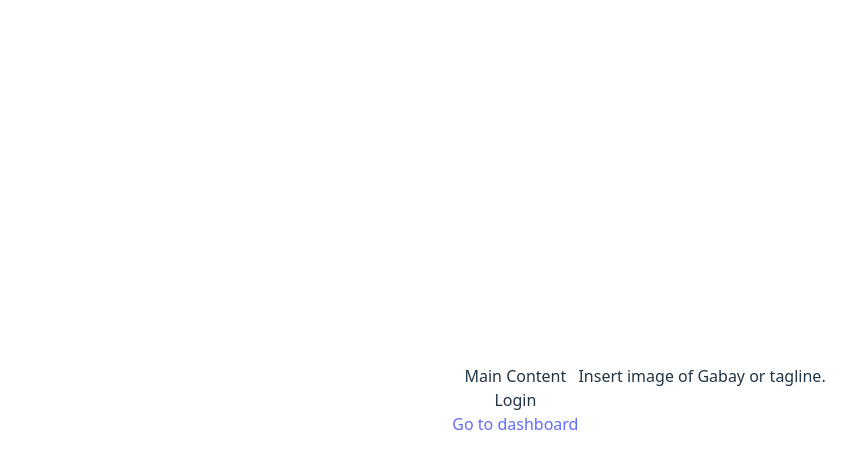
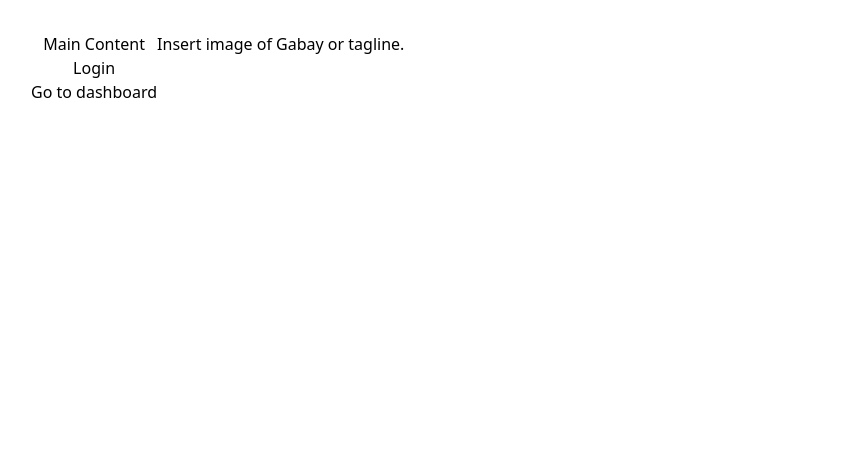
Before and after one commit to qu1r0ra/gabay-inventory-system, a React (Vite) app: page / in a window 1280 px wide. Shown: the top 468 px of the page, without its empty margins (1-857 px from the left). Built offline with nearby package versions, Linux system fonts and the light colour scheme.

Commit message:
fix: updated custom colors

```diff
--- a/src/index.css
+++ b/src/index.css
@@ -1,77 +1,9 @@
 @import url('https://fonts.googleapis.com/css2?family=Poppins:wght@400;600;700&family=Work+Sans:wght@400;600;700&display=swap');
 @import "tailwindcss";
 @theme {
-  --color-primary: #a51f35;
-  --color-secondary: #ffc724;
+  --color-primary: #731323;
+  --color-secondary: #a51f35;
+  --color-accent: #ffc724;
   --font-Poppins: "Poppins", sans-serif;
   --font-Work-Sans: "Work Sans", sans-serif;
 }
-
-:root {
-  font-family: system-ui, Avenir, Helvetica, Arial, sans-serif;
-  line-height: 1.5;
-  font-weight: 400;
-
-  color-scheme: light dark;
-  color: rgba(255, 255, 255, 0.87);
-  background-color: #242424;
-
-  font-synthesis: none;
-  text-rendering: optimizeLegibility;
-  -webkit-font-smoothing: antialiased;
-  -moz-osx-font-smoothing: grayscale;
-}
-
-a {
-  font-weight: 500;
-  color: #646cff;
-  text-decoration: inherit;
-}
-a:hover {
-  color: #535bf2;
-}
-
-body {
-  margin: 0;
-  display: flex;
-  place-items: center;
-  min-width: 320px;
-  min-height: 100vh;
-}
-
-h1 {
-  font-size: 3.2em;
-  line-height: 1.1;
-}
-
-button {
-  border-radius: 8px;
-  border: 1px solid transparent;
-  padding: 0.6em 1.2em;
-  font-size: 1em;
-  font-weight: 500;
-  font-family: inherit;
-  background-color: #1a1a1a;
-  cursor: pointer;
-  transition: border-color 0.25s;
-}
-button:hover {
-  border-color: #646cff;
-}
-button:focus,
-button:focus-visible {
-  outline: 4px auto -webkit-focus-ring-color;
-}
-
-@media (prefers-color-scheme: light) {
-  :root {
-    color: #213547;
-    background-color: #ffffff;
-  }
-  a:hover {
-    color: #747bff;
-  }
-  button {
-    background-color: #f9f9f9;
-  }
-}
```
